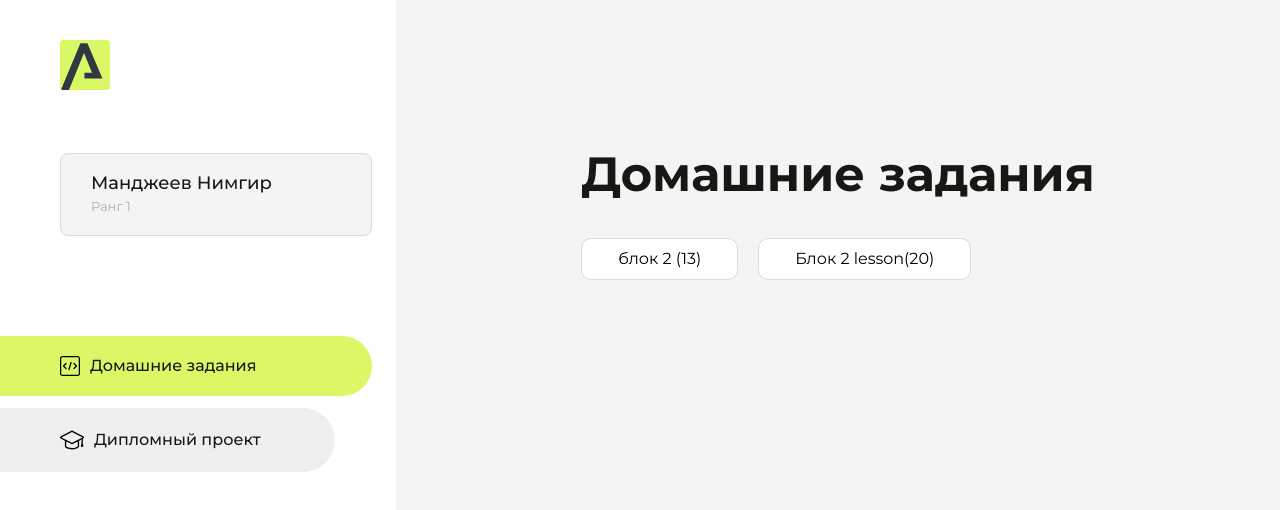
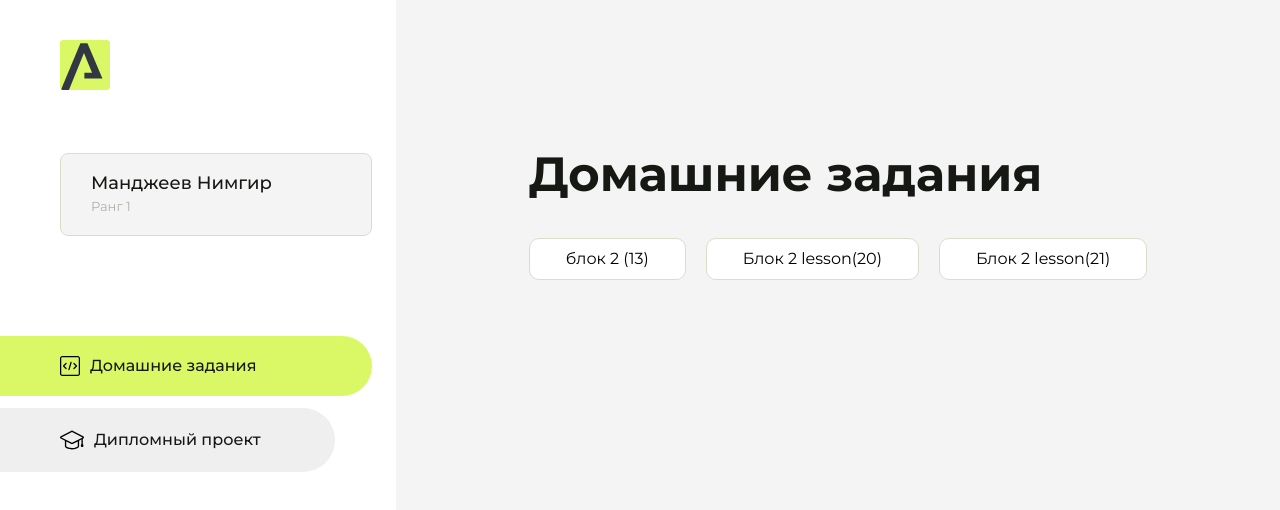
Before and after one commit to nimgir23/homework2, a plain HTML site: page index.html in a window 1280 px wide. Drawn offline with Linux system fonts and the light colour scheme.

Commit message:
Update index.html

```diff
--- a/index.html
+++ b/index.html
@@ -98,6 +98,9 @@
                     <li class="content__list-item">
                         <a href="lesson(20)/Index.html">Блок 2 lesson(20)</a>
                     </li>
+                    <li class="content__list-item">
+                        <a href="lesson(21)/Index.html">Блок 2 lesson(21)</a>
+                    </li>
                 </ul>
             </div>
             <div class="content__block hidden" id="diplomBlock">
```
